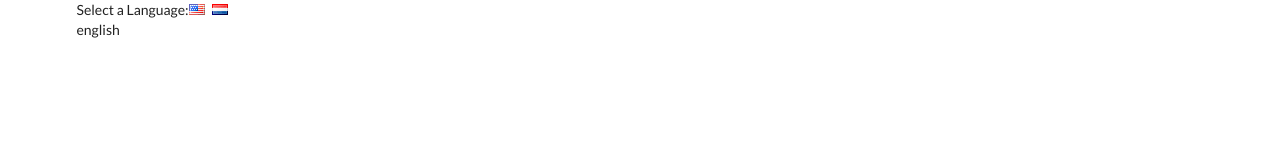
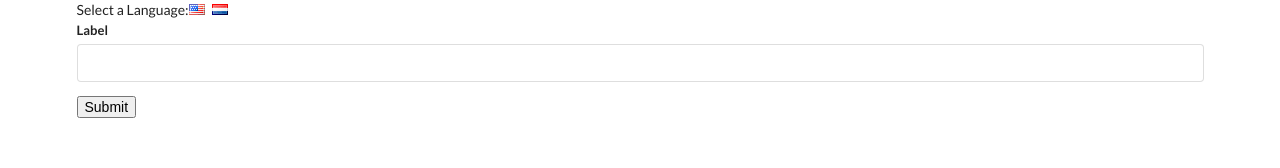
Before and after one commit to ecarlste/react-redux-experiments, a React (Create React App) app in the folder translate/: page / in a window 1280 px wide. Shown: the top 168 px of the page. Built offline with nearby package versions, Linux system fonts and the light colour scheme.

Commit message:
Built button, field and user create components

```diff
--- a/translate/src/components/App.js
+++ b/translate/src/components/App.js
@@ -1,4 +1,5 @@
 import React, { Component } from 'react';
+import UserCreate from './UserCreate';
 
 class App extends Component {
   state = { language: 'english' };
@@ -11,7 +12,7 @@ class App extends Component {
           <i className="flag us" onClick={() => this.onLanguageChange('english')} />
           <i className="flag nl" onClick={() => this.onLanguageChange('dutch')} />
         </div>
-        {this.state.language}
+        <UserCreate />
       </div>
     );
   }
--- /dev/null
+++ b/translate/src/components/Button.js
@@ -0,0 +1,7 @@
+import React, { Component } from 'react';
+
+export default class Button extends Component {
+  render() {
+    return <button className="ui primary">Submit</button>;
+  }
+}
--- /dev/null
+++ b/translate/src/components/Field.js
@@ -0,0 +1,12 @@
+import React, { Component } from 'react';
+
+export default class Field extends Component {
+  render() {
+    return (
+      <div className="ui field">
+        <label>Label</label>
+        <input />
+      </div>
+    );
+  }
+}
--- /dev/null
+++ b/translate/src/components/UserCreate.js
@@ -0,0 +1,14 @@
+import React, { Component } from 'react';
+import Field from './Field';
+import Button from './Button';
+
+export default class UserCreate extends Component {
+  render() {
+    return (
+      <div className="ui form">
+        <Field />
+        <Button />
+      </div>
+    );
+  }
+}
```
